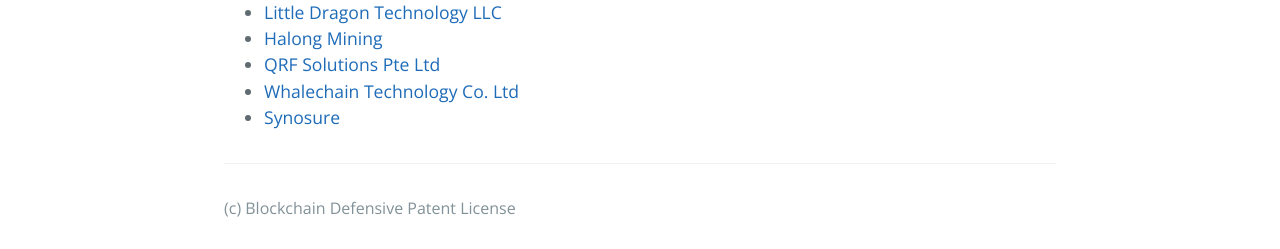
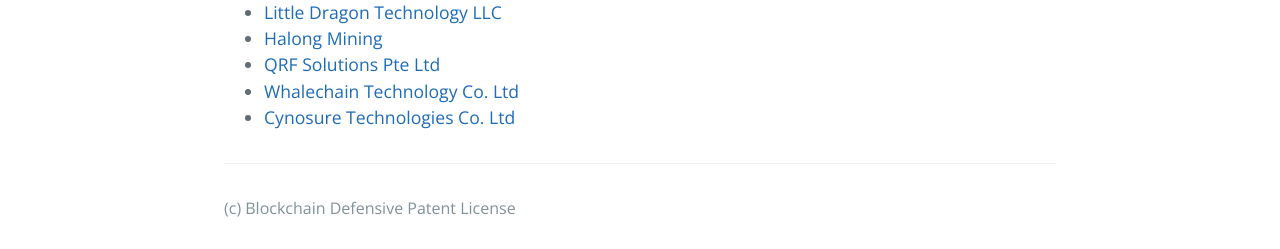
Before and after one commit to blockchaindpl/blockchaindpl.org, a Jekyll site: the page built from users.md, in a window 1280 px wide. Shown: the part 873-1122 px from the top of the page. Built offline with Jekyll 4.4.1, drawn with Linux system fonts in a browser that asks for light colours; our own code applies the rules of GitHub Pages for plain Markdown files.

Commit message:
Add users

```diff
--- a/users.md
+++ b/users.md
@@ -12,4 +12,4 @@ You should also email your Offering Announcement URL to the BDPL organizers at o
   - [Halong Mining](https://halongmining.com/blog/2018/03/06/bdpl-offering-announcement/)
   - [QRF Solutions Pte Ltd](https://qrfsolutions.com/offering-announcement-for-blockchain-defensive-patent-license/)
   - [Whalechain Technology Co. Ltd](https://whale-tw.com/en/whale-blockchain-based-en/bdpl-offering-announcement/)
-  - [Synosure](http://www.cynosure-chain.com/en/news_show.php?id=46)
+  - [Cynosure Technologies Co. Ltd](http://www.cynosure-chain.com/en/news_show.php?id=46)
```
